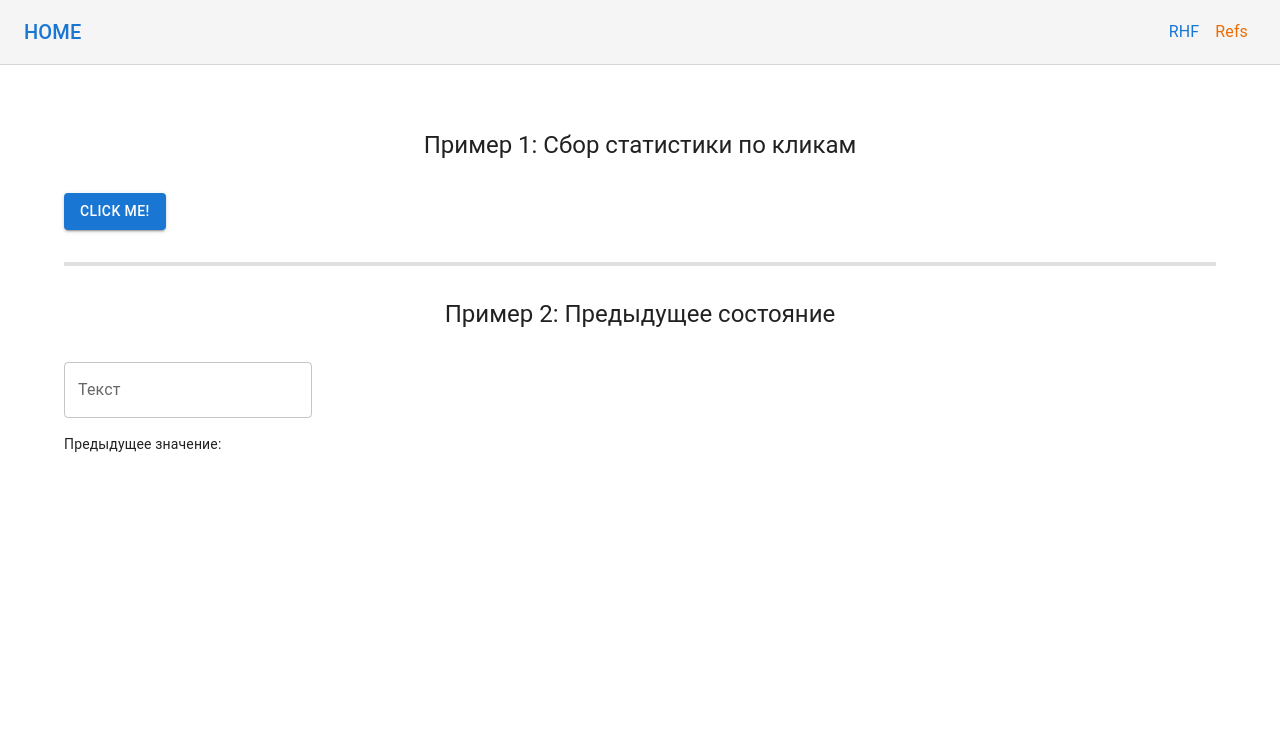
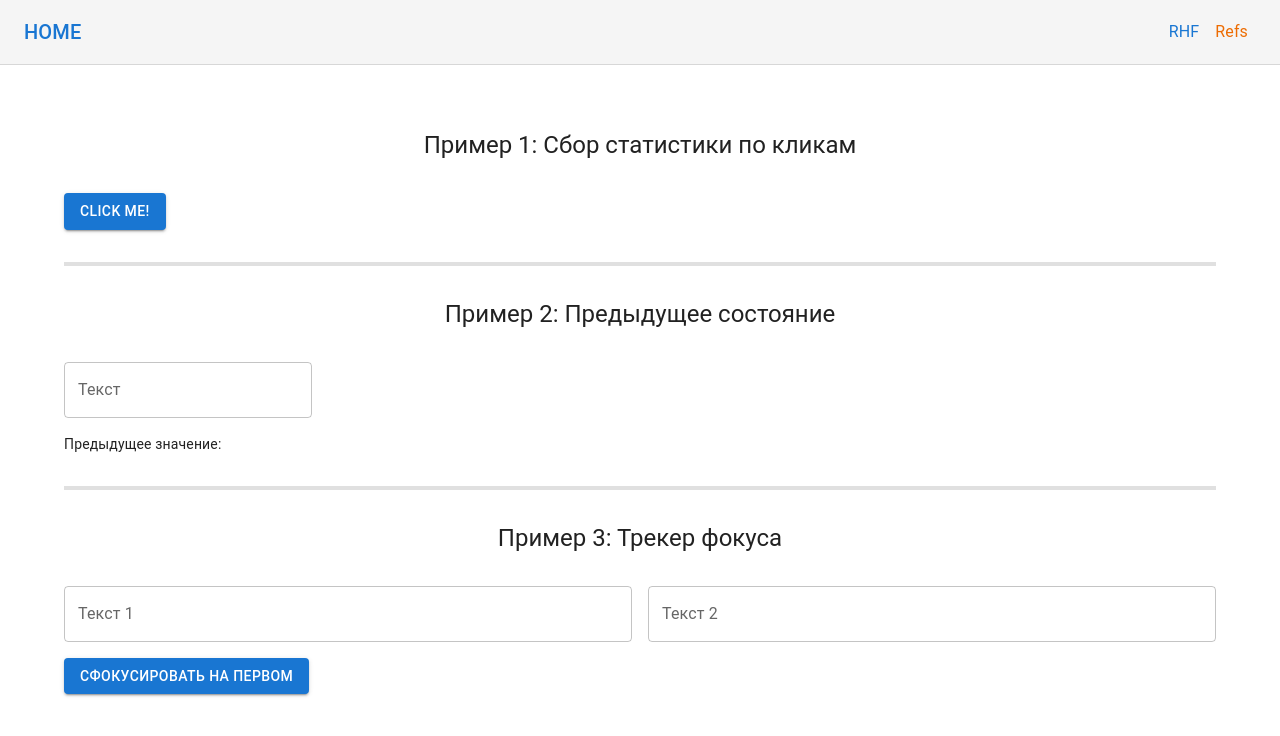
Before and after one commit to anactasi2607/learn_rhf, a React (Vite) app: page /refs in a window 1280 px wide. Shown: the top 736 px of the page. Built offline with nearby package versions, Linux system fonts and the light colour scheme.

Commit message:
задание 3

```diff
--- /dev/null
+++ b/src/features/refExamples/FocusTracker.tsx
@@ -0,0 +1,53 @@
+import {useRef, useState, type FC} from 'react';
+import {Box, Button, TextField, Typography} from '@mui/material';
+
+export const FocusTracker: FC = () => {
+  const [value1, setValue1] = useState('');
+  const [value2, setValue2] = useState('');
+  const firstInputRef = useRef<HTMLInputElement>(null);
+  const focusCounter = useRef(0);
+
+  const clickHandler = () => {
+    firstInputRef.current?.focus();
+  };
+
+  const focusCaptureHandler = (e: React.FocusEvent<HTMLInputElement>) => {
+    // Проверяем, что фокус пришел именно с другого инпута, а не с кнопки;
+    if (e.relatedTarget?.tagName === 'INPUT') {
+      focusCounter.current += 1;
+      console.log(`Фокус переходил между полями ${focusCounter.current} раз`);
+    }
+  };
+
+  return (
+    <Box>
+      <Typography variant="h5" align="center" sx={{mb: 4}}>
+        Пример 3: Трекер фокуса
+      </Typography>
+      <Box sx={{display: 'flex', justifyContent: 'space-beetween', gap: 2, mb: 2}}>
+        <TextField
+          sx={{flexGrow: 1}}
+          inputRef={firstInputRef}
+          id="outlined-basic"
+          value={value1}
+          label="Текст 1"
+          variant="outlined"
+          onChange={e => setValue1(e.target.value)}
+          onFocusCapture={focusCaptureHandler}
+        />
+        <TextField
+          sx={{flexGrow: 1}}
+          id="outlined-basic"
+          value={value2}
+          label="Текст 2"
+          variant="outlined"
+          onChange={e => setValue2(e.target.value)}
+          onFocusCapture={focusCaptureHandler}
+        />
+      </Box>
+      <Button variant="contained" onClick={clickHandler}>
+        Сфокусировать на первом
+      </Button>
+    </Box>
+  );
+};
--- a/src/features/refExamples/index.ts
+++ b/src/features/refExamples/index.ts
@@ -1,2 +1,3 @@
 export * from './ClickTimer';
 export * from './PreviousInput';
+export * from './FocusTracker';
--- a/src/pages/refs/ui.tsx
+++ b/src/pages/refs/ui.tsx
@@ -1,5 +1,5 @@
 import type {FC} from 'react';
-import {ClickTimer, PreviousInput} from 'features/refExamples';
+import {ClickTimer, FocusTracker, PreviousInput} from 'features/refExamples';
 import {Divider} from '@mui/material';
 
 export const Refs: FC = () => {
@@ -8,6 +8,8 @@ export const Refs: FC = () => {
       <ClickTimer />
       <Divider sx={{mt: 4, mb: 4, borderWidth: 2}} />
       <PreviousInput />
+      <Divider sx={{mt: 4, mb: 4, borderWidth: 2}} />
+      <FocusTracker />
     </>
   );
 };
```
